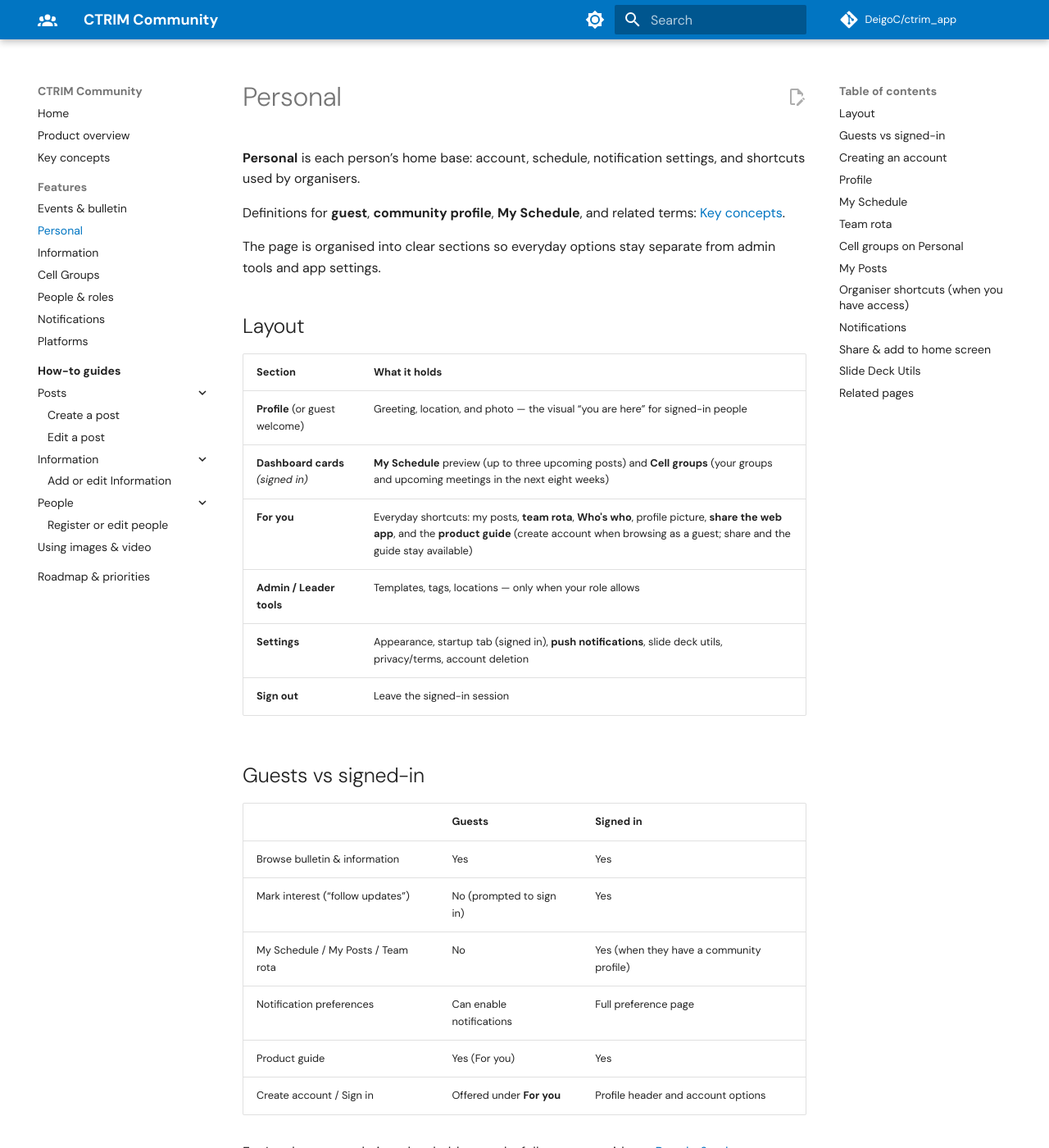
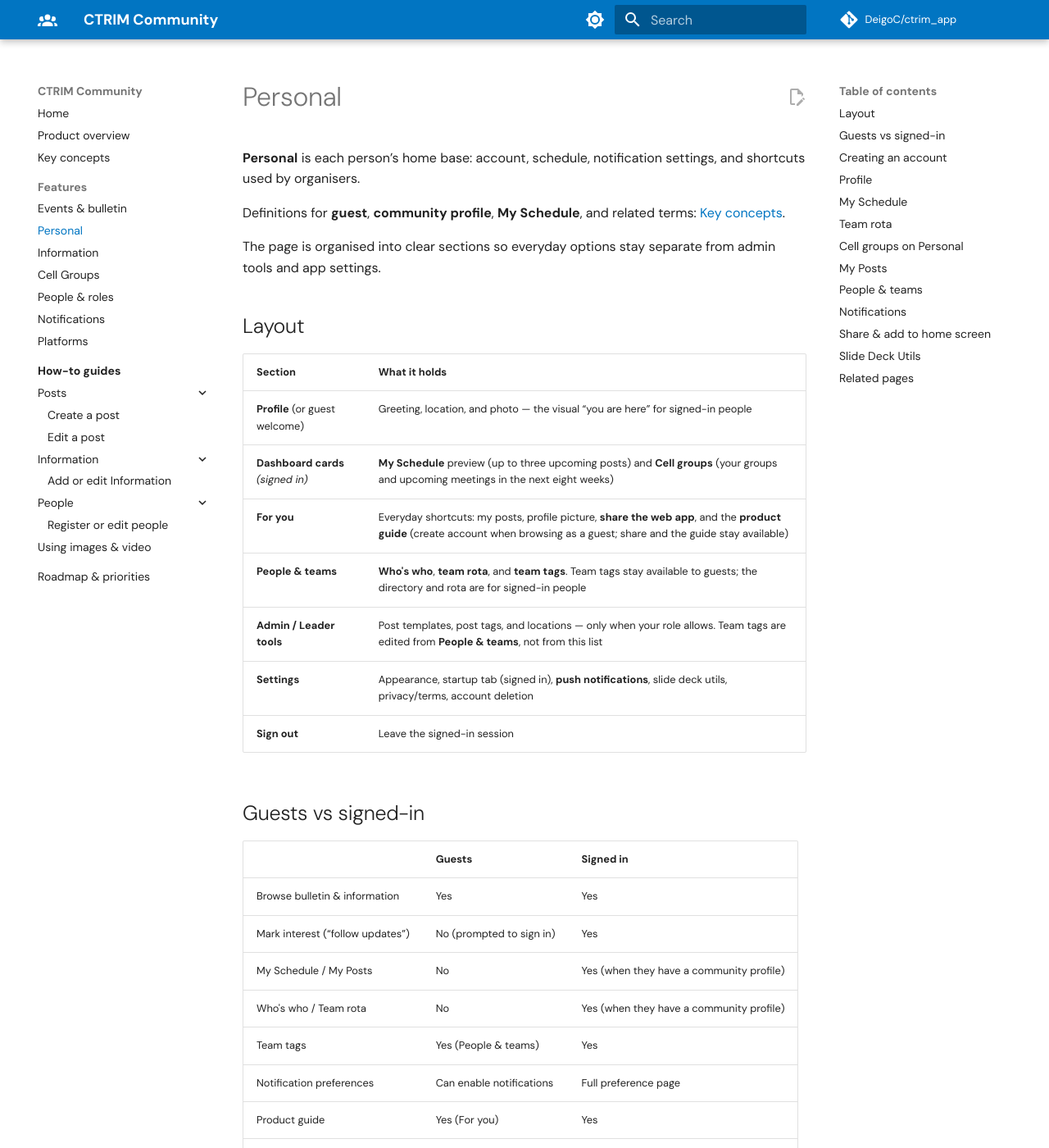
Before and after one commit to DeigoC/ctrim_app, an MkDocs documentation site: the page built from docs/stakeholders/personal.md, in a window 1280 px wide and 1400 px high. Shown: the whole window at 82% size. Built offline with MkDocs 1.6.1 and Material for MkDocs 9.7.7, drawn with Linux system fonts in a browser that asks for light colours; comment, search, counter and statistics services are not loaded; some of the changed text lies outside the part shown.

Commit message:
Personal home update and deep linking

```diff
--- a/docs/stakeholders/key-concepts.md
+++ b/docs/stakeholders/key-concepts.md
@@ -46,7 +46,7 @@
 | **Bulk create** | Create many dated posts from one template (e.g. a weekly series) without a push blast for every date. |
 | **Post tag** | A label on posts for **browsing and filtering** the bulletin (for example Sunday Worship or Midweek). Not used for push notification opt-in. |
 | **Location notification** | A push opt-in tied to a church **location** — for example **All Belfast updates**. Broadcasts about a post can reach everyone who turned that location on. |
-| **Team tag** | A department label on a person and on programme slots (Worship, Technical, and similar), with an optional short description and one main image. Anyone can open **Team tags** under Personal → **For you**. Area admins can hide the label from **guests**. The person and the schedule line still show. |
+| **Team tag** | A department label on a person and on programme slots (Worship, Technical, and similar), with an optional short description and one main image. Anyone can open **Team tags** under Personal → **People & teams**. Area admins can hide the label from **guests**. The person and the schedule line still show. |
 | **Programme** / **schedule** | Timed roles and items on a post (who does what, when). Organisers can mark a line with **team tags** (which departments own it). Some lines can be hidden from **guests**. |
 | **My Schedule** | Personal list of programme roles assigned to **you**, plus posts where you are an **expected attendee**. Far-ahead assignments stay here even when the post is not on the bulletin yet. |
 | **Team rota** | Personal view of upcoming programme slots tagged for a **team** (including empty slots), over the next few months. Filter by location and team. |
--- a/docs/stakeholders/personal.md
+++ b/docs/stakeholders/personal.md
@@ -12,8 +12,9 @@
 |---------|----------------|
 | **Profile** (or guest welcome) | Greeting, location, and photo — the visual “you are here” for signed-in people |
 | **Dashboard cards** *(signed in)* | **My Schedule** preview (up to three upcoming posts) and **Cell groups** (your groups and upcoming meetings in the next eight weeks) |
-| **For you** | Everyday shortcuts: my posts, **team rota**, **Who's who**, profile picture, **share the web app**, and the **product guide** (create account when browsing as a guest; share and the guide stay available) |
-| **Admin / Leader tools** | Templates, tags, locations — only when your role allows |
+| **For you** | Everyday shortcuts: my posts, profile picture, **share the web app**, and the **product guide** (create account when browsing as a guest; share and the guide stay available) |
+| **People & teams** | **Who's who**, **team rota**, and **team tags**. Team tags stay available to guests; the directory and rota are for signed-in people |
+| **Admin / Leader tools** | Post templates, post tags, and locations — only when your role allows. Team tags are edited from **People & teams**, not from this list |
 | **Settings** | Appearance, startup tab (signed in), **push notifications**, slide deck utils, privacy/terms, account deletion |
 | **Sign out** | Leave the signed-in session |
 
@@ -23,7 +24,9 @@
 |--|--------|-----------|
 | Browse bulletin & information | Yes | Yes |
 | Mark interest (“follow updates”) | No (prompted to sign in) | Yes |
-| My Schedule / My Posts / Team rota | No | Yes (when they have a community profile) |
+| My Schedule / My Posts | No | Yes (when they have a community profile) |
+| Who's who / Team rota | No | Yes (when they have a community profile) |
+| Team tags | Yes (People & teams) | Yes |
 | Notification preferences | Can enable notifications | Full preference page |
 | Product guide | Yes (For you) | Yes |
 | Create account / Sign in | Offered under **For you** | Profile header and account options |
@@ -53,7 +56,7 @@
 
 ## Team rota
 
-Signed-in people also get **Team rota** (under **For you**). It looks ahead **three months** at programme slots tagged for a team — including empty slots that still need people — without mixing those future posts into the bulletin. It opens on your location and your team tags; change the chips to look at another site or department. Tap a post to open it and edit. Guests do not see this page.
+Signed-in people also get **Team rota** (under **People & teams**). It looks ahead **three months** at programme slots tagged for a team — including empty slots that still need people — without mixing those future posts into the bulletin. It opens on your location and your team tags; change the chips to look at another site or department. Tap a post to open it and edit. Guests do not see this page.
 
 ## Cell groups on Personal
 
@@ -67,14 +70,17 @@
 
 The app keeps a personal list of those posts on your profile. When you open My Posts, it is matched against the posts already loaded for the bulletin in this session. If a post has aged off the bulletin feed, it may no longer appear here even though you were involved with it.
 
-## Organiser shortcuts (when you have access)
+## People & teams
 
-Depending on role, Personal may also show:
+**Who's who**, **Team rota**, and **Team tags** sit together, separate from account shortcuts.
 
-- **For you → Team tags** — what each team is for. Open to guests and signed-in people. Tap a team to read its short description and, when one has been added, its main image. Choose a church location to see who leads that team there, who is on the team, photos from that site, and the team's schedule for the past three months and the next three months. Area admins edit the tag from the same page (add, reorder, hide from guests, set the image URL) and, for each location, choose the heads and add or remove photos. Tags hidden from guests do not appear in this list for guests.
-- **For you → Who's who** — searchable list of people; opens on **Serving** (leaders, team tags, cell-group leaders). Turn Serving off to see everyone.
-- **Admin / Leader tools → Post Templates** — reusable event blueprints, grouped as **Cell Groups** or **Services**
-- **Admin tools →** people / tags / locations management *(area admins)*. Team and post tags get a colour when you add them (a free palette colour, so they don’t all match). You can change it or clear it; typing a hex code is optional.
+- **Team tags** — what each team is for. Open to guests and signed-in people. Tap a team to read its short description and, when one has been added, its main image. Choose a church location to see who leads that team there, who is on the team, photos from that site, and the team's schedule for the past three months and the next three months. Area admins edit the tag from the same page (add, reorder, hide from guests, set the image URL) and, for each location, choose the heads and add or remove photos. Tags hidden from guests do not appear in this list for guests.
+- **Who's who** — searchable list of people for signed-in people; opens on **Serving** (leaders, team tags, cell-group leaders). Turn Serving off to see everyone.
+
+**Admin / Leader tools** stay for catalogues that are still editor lists:
+
+- **Post Templates** — reusable event blueprints, grouped as **Cell Groups** or **Services** *(leaders)*
+- **Post tags** and **locations** *(area admins)*. Team and post tags get a colour when you add them (a free palette colour, so they don’t all match). You can change it or clear it; typing a hex code is optional.
 
 See [People & roles](people-and-roles.md).
 
```
Also changed, not shown: docs/stakeholders/how-to/people/register-or-edit-users.md (+2 -2 lines), docs/stakeholders/how-to/screenshot-checklist.md (+1 -1 lines), docs/stakeholders/people-and-roles.md (+2 -2 lines), 6 other files.
